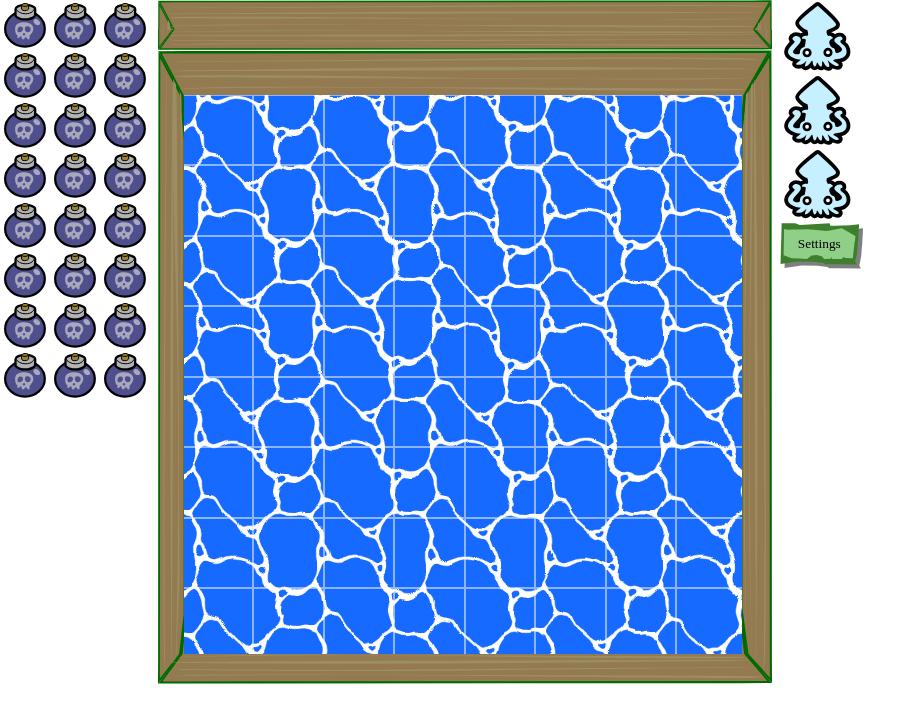
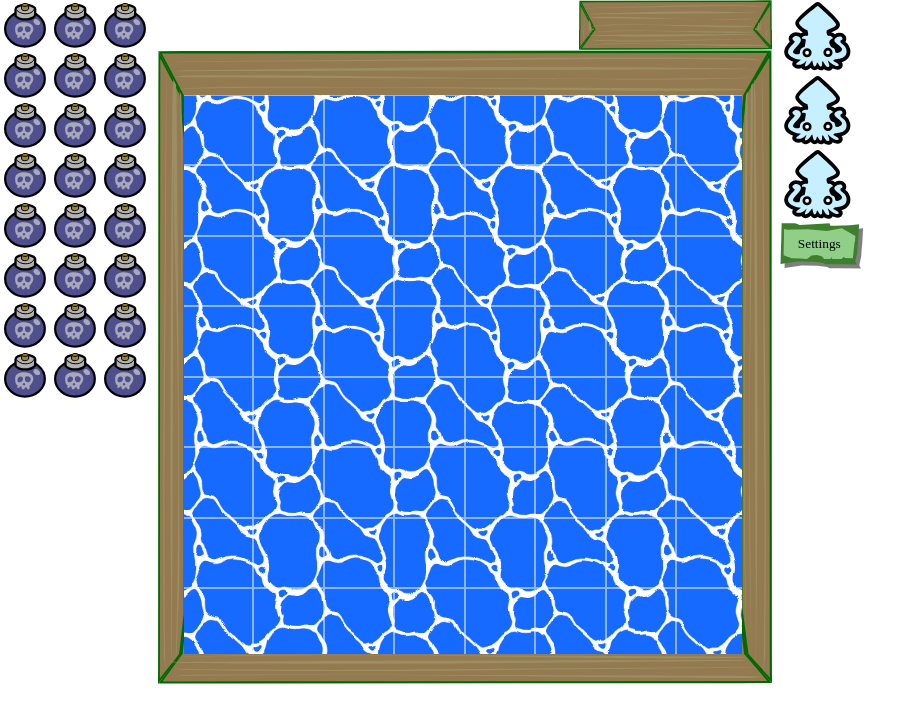
Before and after one commit to Merk42/sploosh-kaboom, a Vue app: page / in a window 1280 px wide. Shown: the top 722 px of the page, without its empty margins (0-922 px from the left). Built offline with nearby package versions, Linux system fonts and the light colour scheme; a web font is replaced by a local one.

Commit message:
smaller high score block

```diff
--- a/src/App.vue
+++ b/src/App.vue
@@ -283,6 +283,10 @@ function showSquids() {
 </template>
 
 <style scoped>
+#gameboard {
+  text-align: right
+}
+
 #highscore {
   height: var(--_highscoreheight);
   text-align: right;
@@ -292,6 +296,7 @@ function showSquids() {
   border-image-width: 45px 30px 30px 26px;
   padding: .5rem 1.5rem;
   color: #FFF;
+  display: inline-block;
 }
 
 #highscore .none {
```
